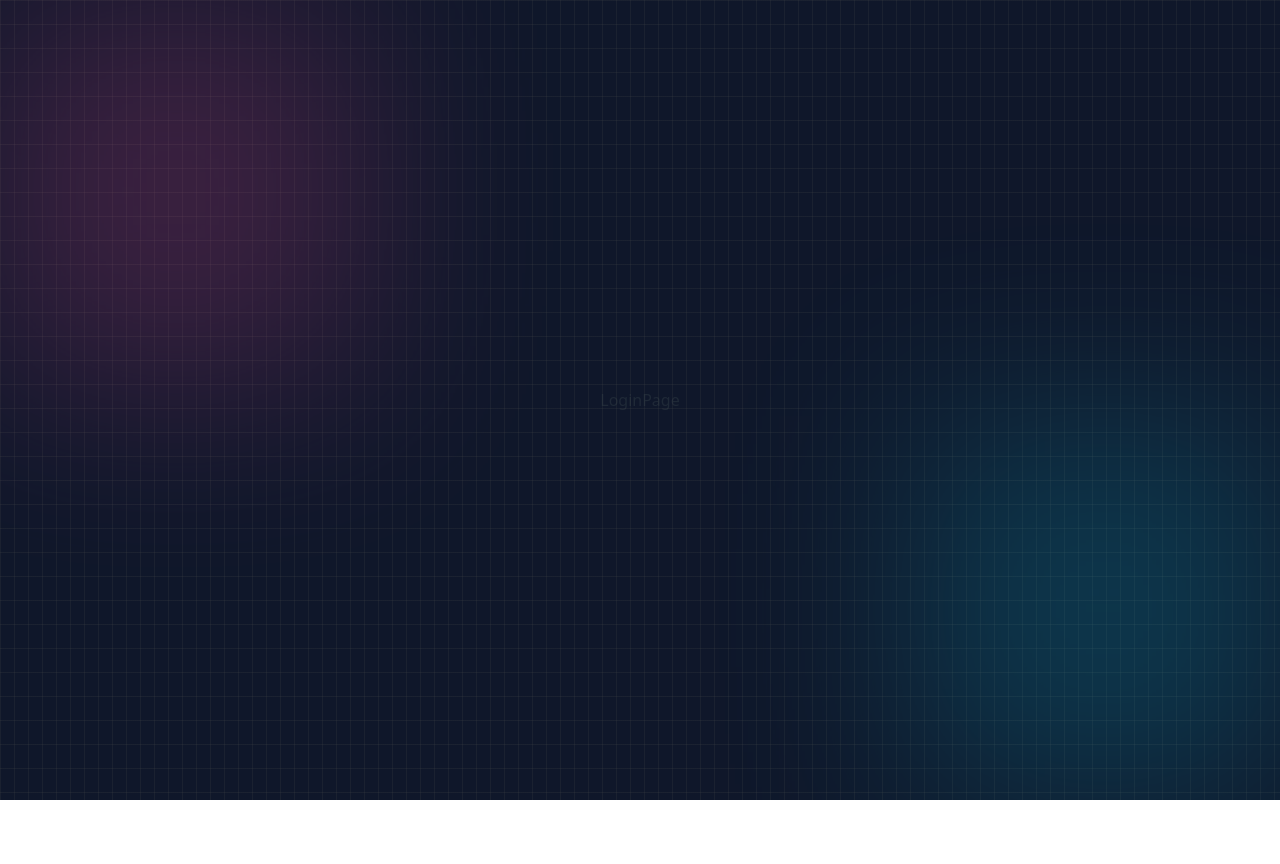
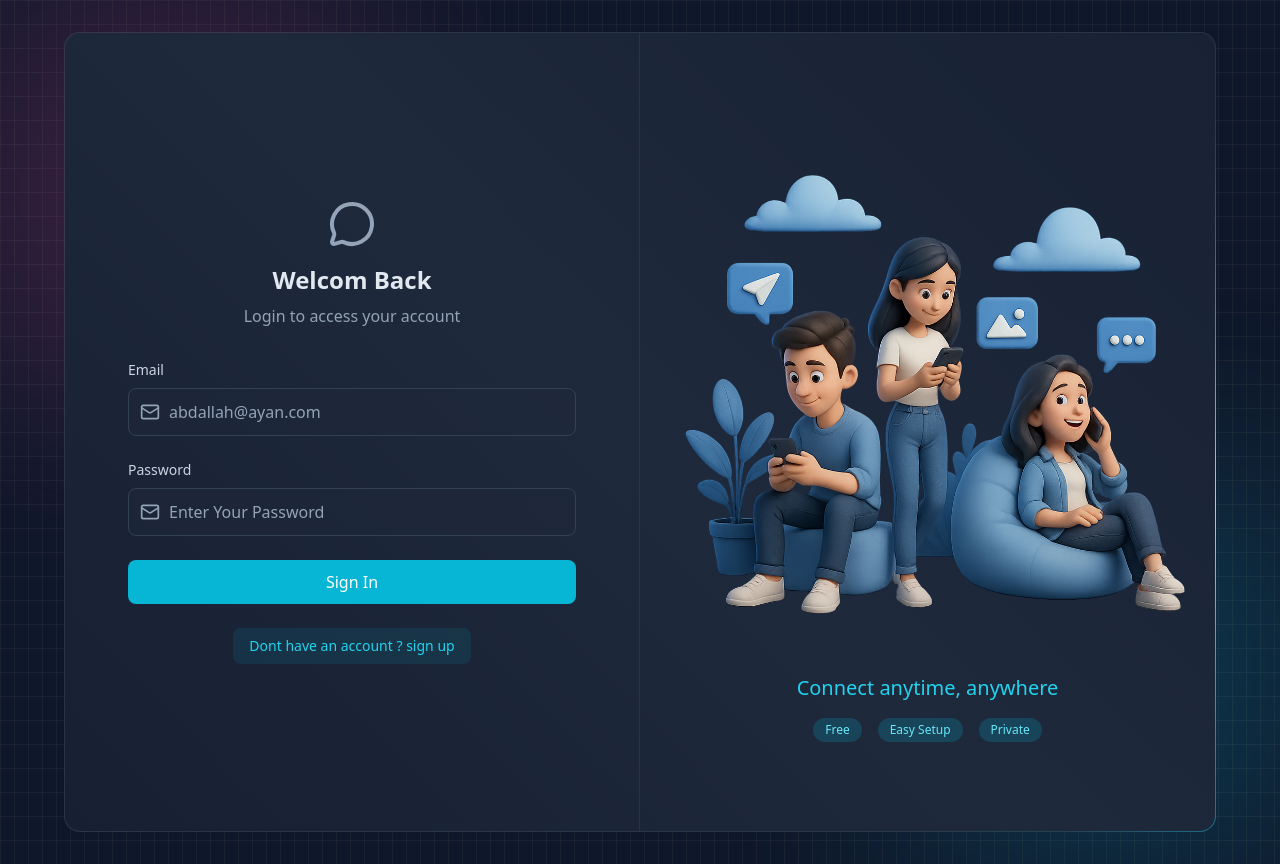
Before and after one commit to abdallah-ayan/chatify, a React (Vite) app in the folder reactjs/: page /login in a window 1280 px wide. Before the commit the page ends 800 px from the top, so only its background shows below. Built offline with nearby package versions, Linux system fonts and the light colour scheme.

Commit message:
login + logout

```diff
--- a/reactjs/package.json
+++ b/reactjs/package.json
@@ -17,6 +17,7 @@
     "react-hot-toast": "^2.6.1",
     "react-loading-indicators": "^1.0.1",
     "react-router": "^8.4.0",
+    "validator": "^13.15.35",
     "zustand": "^5.0.3"
   },
   "devDependencies": {
--- a/reactjs/src/App.jsx
+++ b/reactjs/src/App.jsx
@@ -16,8 +16,8 @@
       <div className="absolute top-0 -left-4 size-96 bg-pink-500 opacity-20 blur-[100px]" />
       <div className="absolute bottom-0 -right-4 size-96 bg-cyan-500 opacity-20 blur-[100px]" />
       <Routes>
-        <Route path="/" element={<Authentication />}>
-          <Route element={<ChatPage />} />
+        <Route element={<Authentication />}>
+          <Route path="/" element={<ChatPage />} />
         </Route>
         <Route path="/login" element={<LoginPage />} />
         <Route path="/register" element={<SignUpPage />} />
--- a/reactjs/src/pages/ChatPage.jsx
+++ b/reactjs/src/pages/ChatPage.jsx
@@ -1,7 +1,28 @@
 import React from 'react'
+import { useAuthStore } from '../store/useAuthStore'
+import toast from 'react-hot-toast';
+import { useNavigate } from 'react-router';
 
 export default function ChatPage() {
+  const {logout , isLogouting} = useAuthStore();
+  const navigate = useNavigate();
+  async function handleLogout() {
+    console.log(1)
+    const state = await logout();
+    if(state) {
+      navigate("/login");
+    }
+  }
   return (
-    <div>ChatPage</div>
+
+    <div className='z-10'>
+      <button
+            className="btn"
+            onClick={handleLogout}
+            disabled={isLogouting}
+        >
+            {isLogouting ? "Loading..." : "Logout"}
+        </button>
+    </div>
   )
 }
--- a/reactjs/src/pages/LoginPage.jsx
+++ b/reactjs/src/pages/LoginPage.jsx
@@ -1,7 +1,138 @@
-import React from 'react'
+import { useState } from 'react'
+import { useAuthStore } from '../store/useAuthStore';
+import BorderAnimatedContainer from '../components/BorderAnimatedContainer';
+import { MessageCircleIcon, LockIcon, MailIcon, UserIcon, LoaderIcon } from "lucide-react";
+import { Link, useNavigate } from 'react-router';
+import validator from "validator";
+import toast from "react-hot-toast";
+export default function SignUp() {
+  const navigate = useNavigate();
+  const [formData, setFormData] = useState({ email: "", password: "" });
+  const { isLogined , login } = useAuthStore();
 
-export default function LoginPage() {
+  const handleSubmit = async (e) => {
+    e.preventDefault();
+
+    if (!formData.email.trim()) {
+      toast.error("Email is required");
+      return;
+    }
+
+    if (!validator.isEmail(formData.email)) {
+      toast.error("Please provide a valid email");
+      return;
+    }
+
+    if (!formData.password) {
+      toast.error("Password is required");
+      return;
+    }
+
+    if (formData.password.length < 6) {
+      toast.error("Password must be at least 6 characters");
+      return;
+    }
+
+    console.log(1)
+    const success = await login(formData);
+
+    if (success) {
+      navigate("/");
+    }
+  };
+
   return (
-    <div>LoginPage</div>
+    <div className="w-full flex items-center justify-center p-4 bg-slate-900">
+      <div className="relative w-full max-w-6xl md:h-[800px] h-[650px]">
+        <BorderAnimatedContainer>
+          <div className="w-full flex flex-col md:flex-row">
+            {/* FORM CLOUMN - LEFT SIDE */}
+            <div className="md:w-1/2 p-8 flex items-center justify-center md:border-r border-slate-600/30">
+              <div className="w-full max-w-md">
+                <div className="text-center mb-8">
+                  <MessageCircleIcon className="w-12 h-12 mx-auto text-slate-400 mb-4" />
+                  <h2 className="text-2xl font-bold text-slate-200 mb-2">Welcom Back</h2>
+                  <p className="text-slate-400">Login to access your account</p>
+                </div>
+                <form onSubmit={handleSubmit} className="space-y-6">
+
+
+
+                  <div>
+                    <label className='auth-input-label'>Email</label>
+                    <div className='relative'>
+                      <MailIcon className='auth-input-icon' />
+                      <input type='email' value={formData.email}
+                        onChange={(e) => {
+                          setFormData({ ...formData, email: e.target.value })
+                        }}
+                        className='input'
+                        placeholder='abdallah@ayan.com'
+                      />
+                    </div>
+                  </div>
+
+                  <div>
+                    <label className='auth-input-label'>Password</label>
+                    <div className='relative'>
+                      <MailIcon className='auth-input-icon' />
+                      <input type='password' value={formData.password}
+                        onChange={(e) => {
+                          setFormData({ ...formData, password: e.target.value })
+                        }}
+                        className='input'
+                        placeholder='Enter Your Password'
+                      />
+                    </div>
+                  </div>
+
+
+                  <button className="auth-btn" type="submit" disabled={isLogined}>
+                    {isLogined ? (
+                      <LoaderIcon className="w-full h-5 animate-spin text-center" />
+                    ) : (
+                      "Sign In"
+                    )}
+                  </button>
+
+
+
+
+                </form>
+                <div className="mt-6 text-center">
+                  <Link to="/register" className="auth-link">
+                    Dont have an account ? sign up
+                  </Link>
+                </div>
+              </div>
+            </div>
+
+
+
+              <div className="hidden md:w-1/2 md:flex items-center justify-center p-6 bg-gradient-to-bl from-slate-800/20 to-transparent">
+              <div>
+                <img
+                  src="/login.png"
+                  alt="People using mobile devices"
+                  className="w-full h-auto object-contain"
+                />
+                <div className="mt-6 text-center">
+                  <h3 className="text-xl font-medium text-cyan-400">Connect anytime, anywhere</h3>
+
+                  <div className="mt-4 flex justify-center gap-4">
+                    <span className="auth-badge">Free</span>
+                    <span className="auth-badge">Easy Setup</span>
+                    <span className="auth-badge">Private</span>
+                  </div>
+                </div>
+              </div>
+            </div>
+            </div>
+
+
+
+        </BorderAnimatedContainer>
+      </div>
+    </div>
   )
 }
--- a/reactjs/src/pages/SignUpPage.jsx
+++ b/reactjs/src/pages/SignUpPage.jsx
@@ -3,6 +3,8 @@
 import BorderAnimatedContainer from '../components/BorderAnimatedContainer';
 import { MessageCircleIcon, LockIcon, MailIcon, UserIcon, LoaderIcon } from "lucide-react";
 import { Link, useNavigate } from 'react-router';
+import validator from "validator";
+import toast from "react-hot-toast";
 export default function SignUp() {
   const navigate = useNavigate();
   const [formData, setFormData] = useState({ fullName: "", email: "", password: "" });
@@ -10,6 +12,31 @@
 
   const handleSubmit = async (e) => {
     e.preventDefault();
+
+    if (!formData.fullName.trim()) {
+      toast.error("Full name is required");
+      return;
+    }
+
+    if (!formData.email.trim()) {
+      toast.error("Email is required");
+      return;
+    }
+
+    if (!validator.isEmail(formData.email)) {
+      toast.error("Please provide a valid email");
+      return;
+    }
+
+    if (!formData.password) {
+      toast.error("Password is required");
+      return;
+    }
+
+    if (formData.password.length < 6) {
+      toast.error("Password must be at least 6 characters");
+      return;
+    }
 
     const success = await signup(formData);
 
@@ -38,7 +65,7 @@
                       <UserIcon className='auth-input-icon' />
                       <input type='text' value={formData.fullName}
                         onChange={(e) => {
-                          setFormData({ ...formData , fullName : e.target.value})
+                          setFormData({ ...formData, fullName: e.target.value })
                         }}
                         className='input'
                         placeholder='John Doe'
@@ -53,7 +80,7 @@
                       <MailIcon className='auth-input-icon' />
                       <input type='email' value={formData.email}
                         onChange={(e) => {
-                          setFormData({ ...formData , email : e.target.value})
+                          setFormData({ ...formData, email: e.target.value })
                         }}
                         className='input'
                         placeholder='abdallah@ayan.com'
@@ -67,7 +94,7 @@
                       <MailIcon className='auth-input-icon' />
                       <input type='password' value={formData.password}
                         onChange={(e) => {
-                          setFormData({ ...formData , password : e.target.value})
+                          setFormData({ ...formData, password: e.target.value })
                         }}
                         className='input'
                         placeholder='Enter Your Password'
--- a/reactjs/src/store/useAuthStore.js
+++ b/reactjs/src/store/useAuthStore.js
@@ -7,7 +7,8 @@
     authUser: null,
     isCheckingAuth: true,
     isSigningUp: false,
-
+    isLogined : false ,
+    isLogouting : false ,
     checkAuth: async () => {
         try {
             set({ isCheckingAuth: true });
@@ -32,7 +33,39 @@
 
             return true;
         },
-        set
+        set ,
+        { isSigningUp: false }
+    ) ,
+
+    login: asyncErrorHandler(
+        async (data) => {
+            set({ isLogined: true });
+
+            const res = await axiosInstance.post("/auth/login", data);
+
+            toast.success(res.data.message);
+            set({ authUser: res.data.data });
+            set({ isLogined: false });
+
+            return true;
+        },
+        set ,
+        { isLogined: false }
+    ) ,
+    logout : asyncErrorHandler(
+        async (data) => {
+            set({ isLogouting: true });
+
+            const res = await axiosInstance.post("/auth/logout");
+
+            toast.success(res.data.message);
+            set({ authUser: null});
+            set({ isLogouting: false });
+
+            return true;
+        },
+        set ,
+        { isLogouting: false }
     )
 
 }))
--- a/reactjs/src/utils/asyncErrorHandler.js
+++ b/reactjs/src/utils/asyncErrorHandler.js
@@ -1,13 +1,13 @@
 import toast from "react-hot-toast";
 
-export default function (func, set) {
+export default function (func, set , updates) {
     return async (...args) => {
         try {
             await func(...args);
             return true;
         } catch (err) {
             toast.error(err.response?.data?.message);
-            set({ isSigningUp: false });
+            set(updates);
             return false;
         }
     };
```
Also changed, not shown: reactjs/public/login.png (added), 1 other file (tests, documents, lock files or other folders). Lines whose indentation alone changed are shown as unchanged.
